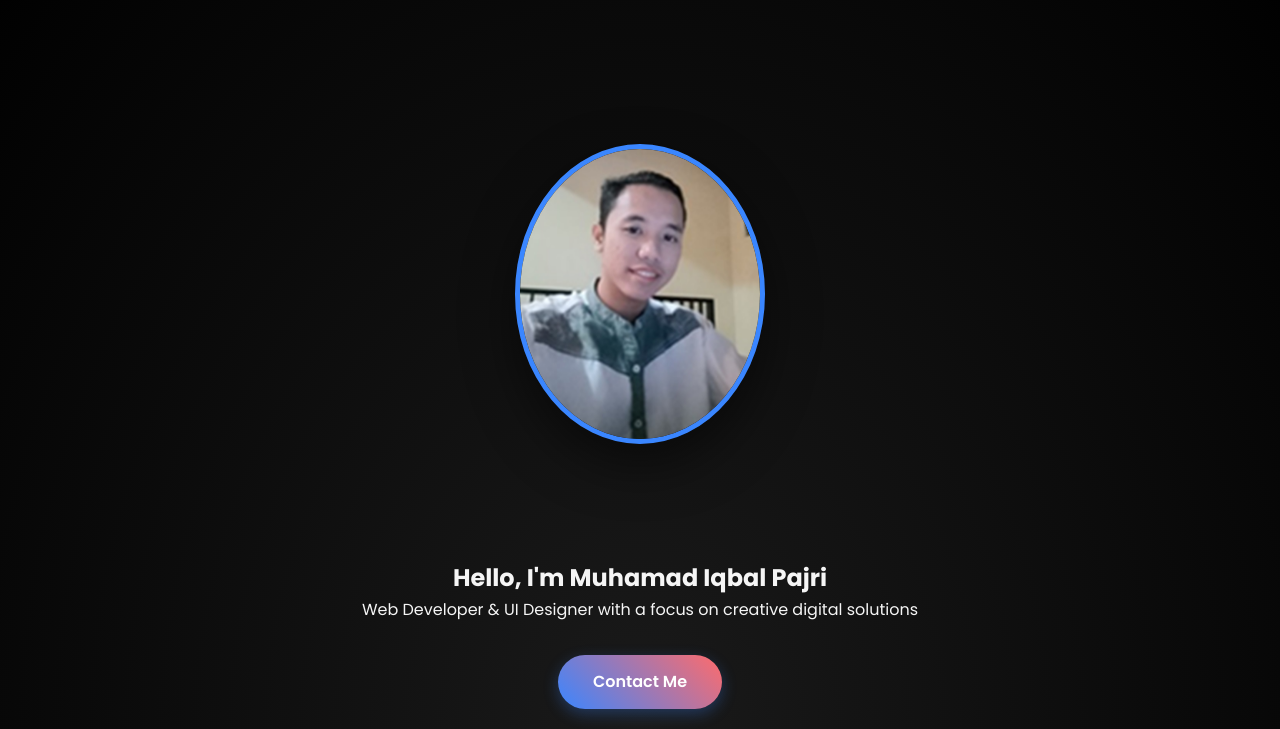
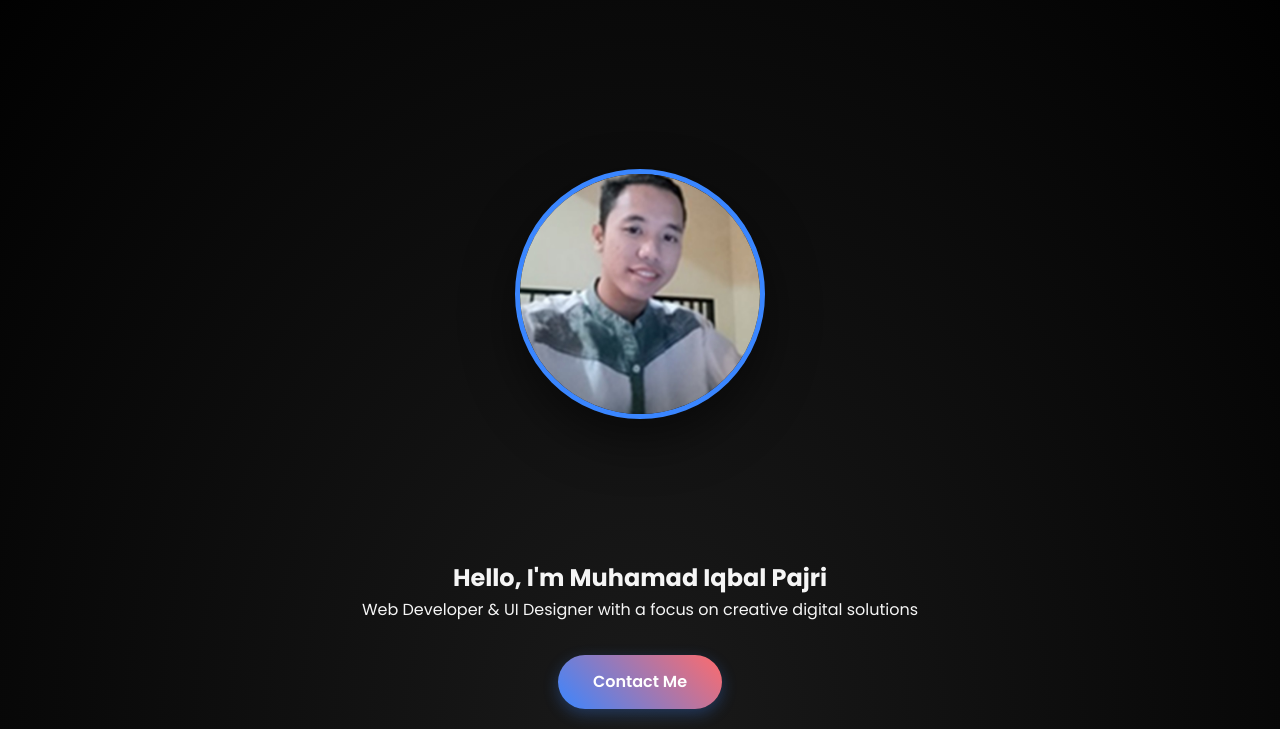
Before and after one commit to iqbalpajri/IqbalPajri.github.io, a plain HTML site: page index.html in a window 1280 px wide. Shown: the part 71-800 px from the top of the page. Drawn offline with Linux system fonts and the light colour scheme.

Commit message:
Fix profile photo aspect ratio

```diff
--- a/css/style.css
+++ b/css/style.css
@@ -126,8 +126,9 @@ nav {
 }
 
 .rounded-photo {
-    width: 300px;
-    height: 300px;
+    width: 250px;
+    height: auto;
+    aspect-ratio: 1 / 1; /* Jaga agar tetap bujur sangkar */
     border-radius: 50%;  /* Untuk gambar bulat */
     object-fit: cover;   /* Pastikan gambar tetap proporsional */
     border: 5px solid var(--primary-color);
```
